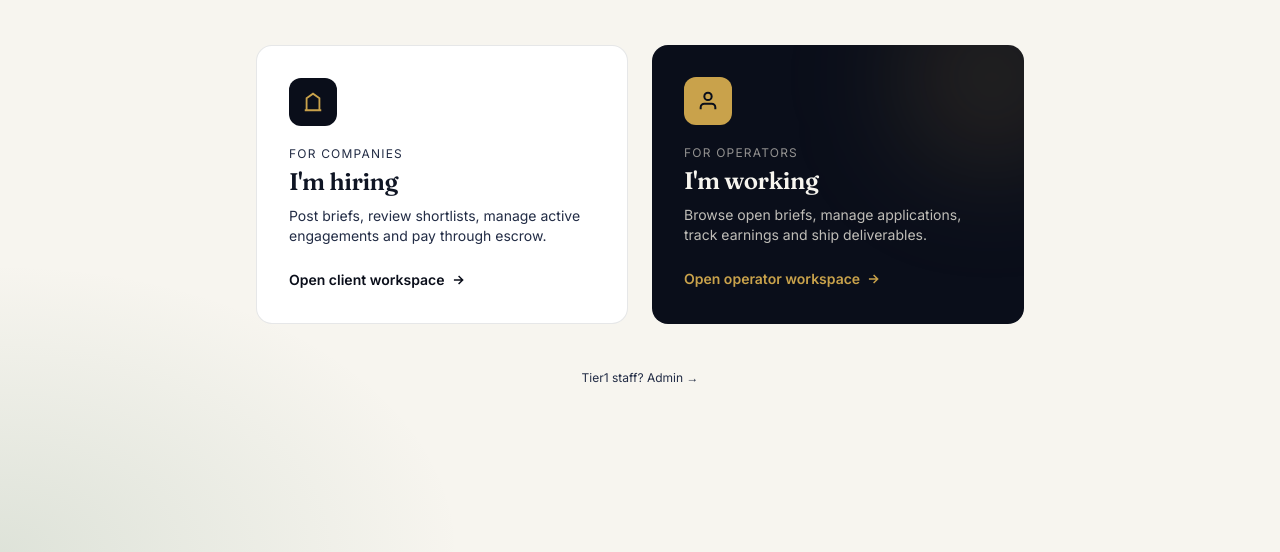
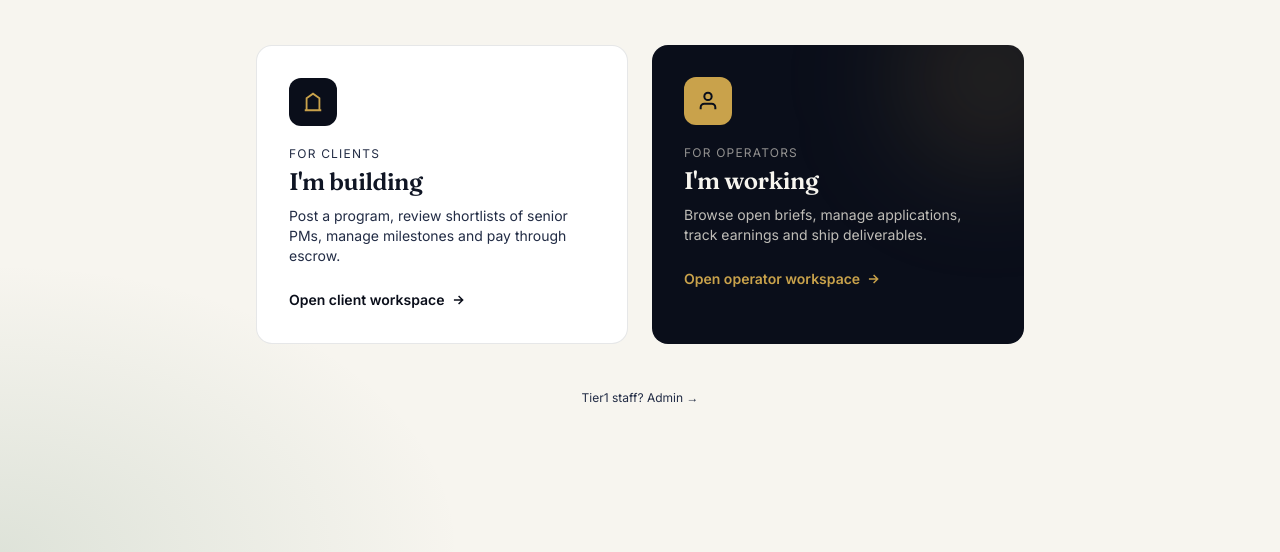
Before and after one commit to gicheru214/tier1-marketplace, a plain HTML site: page app.html in a window 1280 px wide. Shown: the part 248-800 px from the top of the page. Drawn offline with nearby package versions, Linux system fonts and the light colour scheme.

Commit message:
Claude Code auto-update

```diff
--- a/app.html
+++ b/app.html
@@ -54,9 +54,9 @@
       <div class="w-12 h-12 rounded-xl bg-ink-950 flex items-center justify-center mb-5">
         <svg width="22" height="22" viewBox="0 0 24 24" fill="none" stroke="#C9A24B" stroke-width="2"><path d="M3 21h18M5 21V8l7-5 7 5v13M9 9h.01M15 9h.01M9 13h.01M15 13h.01M9 17h.01M15 17h.01"/></svg>
       </div>
-      <div class="text-xs uppercase tracking-widest text-ink-700">For companies</div>
-      <h2 class="font-serif text-2xl font-semibold mt-1">I'm hiring</h2>
-      <p class="text-sm text-ink-700 mt-2">Post briefs, review shortlists, manage active engagements and pay through escrow.</p>
+      <div class="text-xs uppercase tracking-widest text-ink-700">For clients</div>
+      <h2 class="font-serif text-2xl font-semibold mt-1">I'm building</h2>
+      <p class="text-sm text-ink-700 mt-2">Post a program, review shortlists of senior PMs, manage milestones and pay through escrow.</p>
       <div class="mt-6 inline-flex items-center gap-1.5 text-sm font-semibold text-ink-950">
         Open client workspace
         <svg width="14" height="14" viewBox="0 0 24 24" fill="none" stroke="currentColor" stroke-width="2.5" class="group-hover:translate-x-1 transition"><path d="M5 12h14M13 5l7 7-7 7"/></svg>
```
